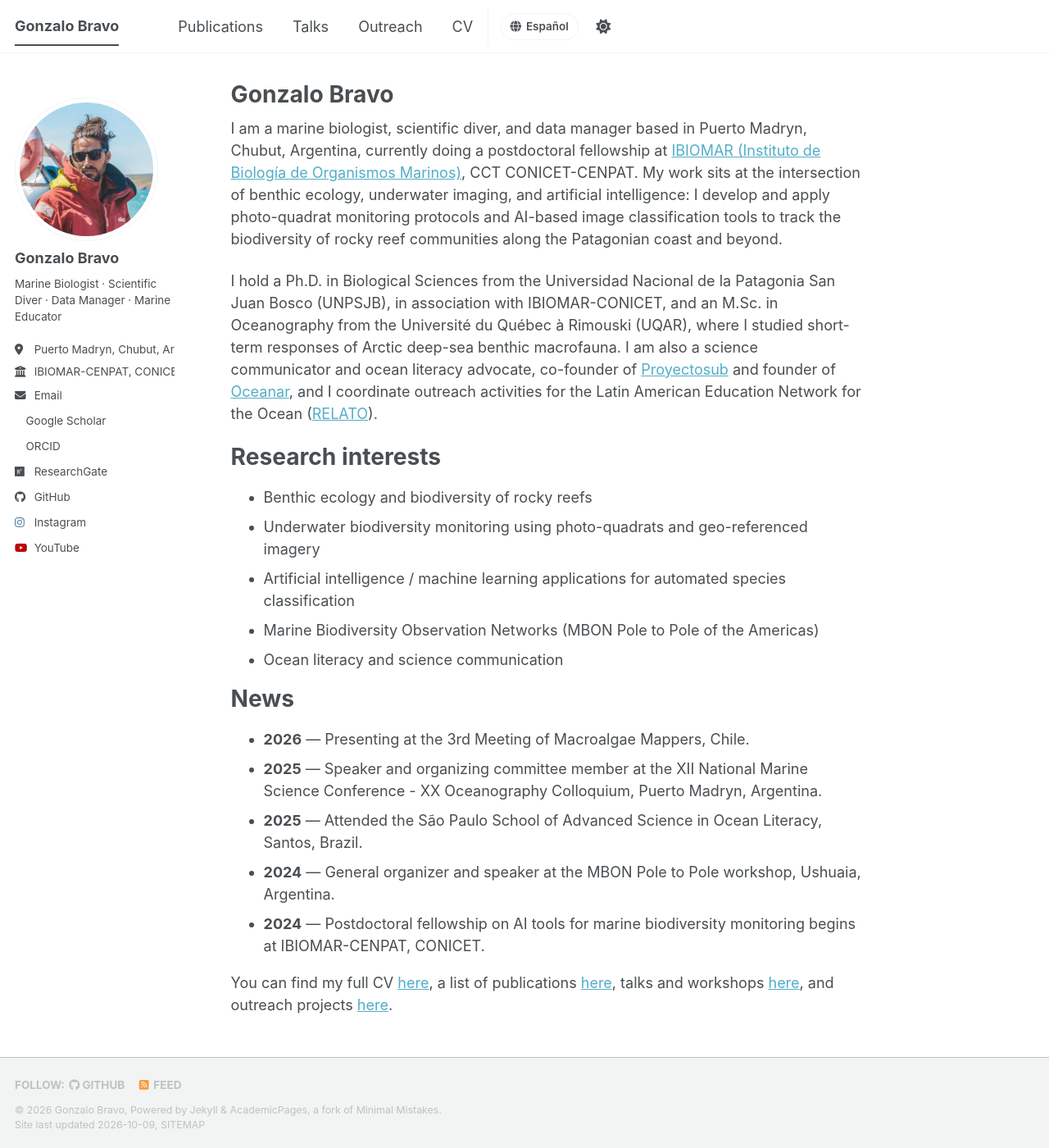
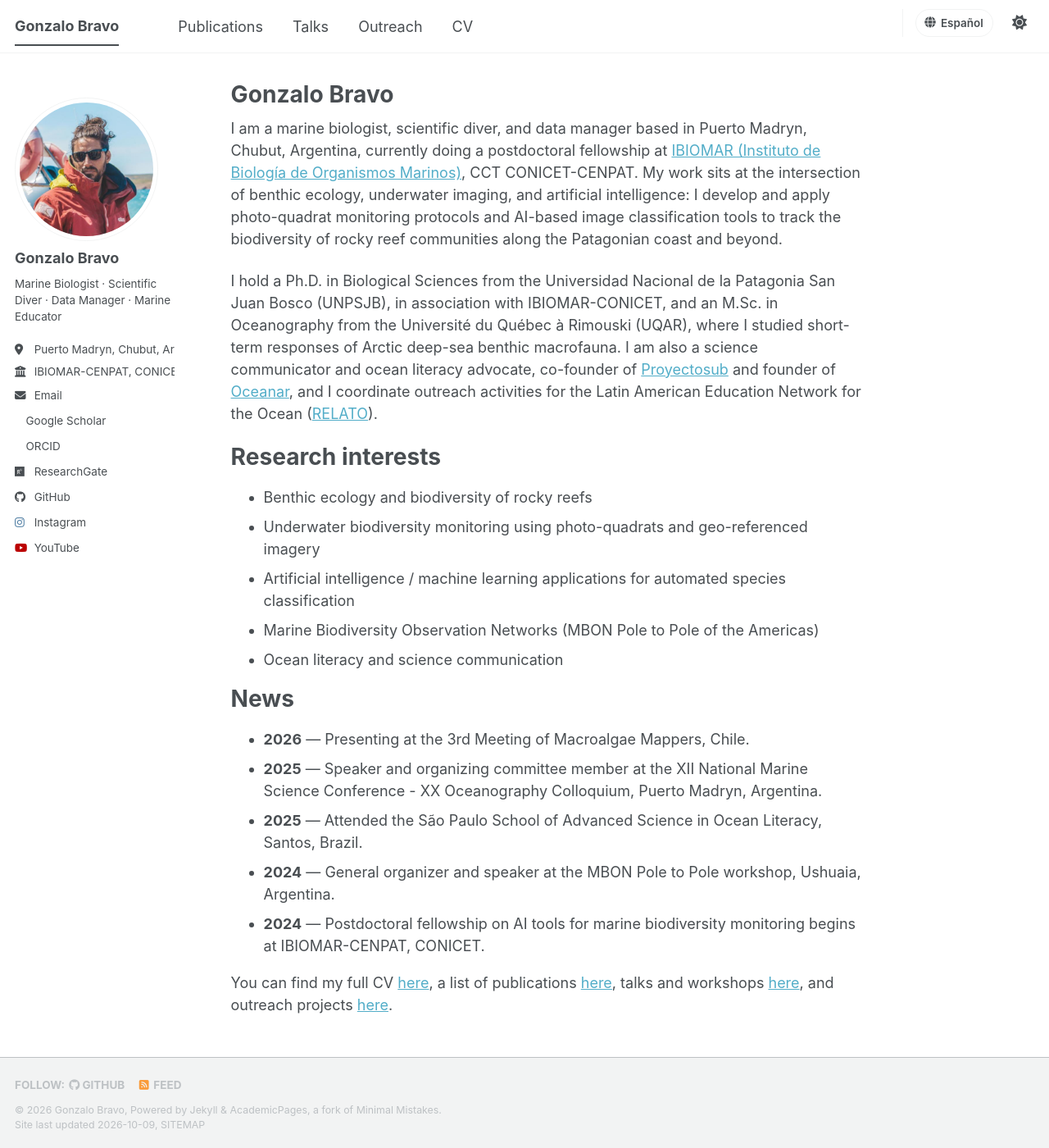
Before and after one commit to gonzalobravoargentina/gonzalobravoargentina.github.io, a Jekyll site: the page built from _pages/about.md, in a window 1280 px wide and 1400 px high. Shown: the whole window at 82% size. Built offline with Jekyll 4.4.1, drawn with Linux system fonts in a browser that asks for light colours; a style sheet for code colours, icons or effects is not loaded.

Commit message:
Align language and theme controls at right edge of header

```diff
--- a/_includes/masthead.html
+++ b/_includes/masthead.html
@@ -18,6 +18,11 @@
               <a href="{{ domain }}{% if page.lang == 'es' %}/es{% endif %}{{ link.url }}">{% if page.lang == 'es' %}{% case link.title %}{% when 'Publications' %}Publicaciones{% when 'Talks' %}Charlas{% when 'Outreach' %}Comunicación de la ciencia{% else %}{{ link.title }}{% endcase %}{% else %}{{ link.title }}{% endif %}</a>
             </li>
           {% endfor %}
+
+        </ul>
+        <ul class="hidden-links hidden"></ul>
+      </nav>
+      <ul class="masthead__controls" aria-label="Language and appearance">
           <li class="masthead__menu-item persist language-switch">
             {% if page.lang == 'es' %}
               <a href="{{ base_path }}{{ page.url | remove_first: '/es' }}" lang="en" hreflang="en" aria-label="Switch to English"><i class="fa-solid fa-globe" aria-hidden="true"></i> English</a>
@@ -30,9 +35,7 @@
           <li id="theme-toggle" class="masthead__menu-item persist tail">
             <a role="button" aria-labelledby="theme-icon"><i id="theme-icon" class="fa-solid fa-sun" aria-hidden="true" title="toggle theme"></i></a>
           </li>
-        </ul>
-        <ul class="hidden-links hidden"></ul>
-      </nav>
+      </ul>
     </div>
   </div>
 </div>
--- a/_sass/layout/_masthead.scss
+++ b/_sass/layout/_masthead.scss
@@ -81,7 +81,7 @@
 }
 
 /* Keep the language control visually separate from section navigation. */
-.greedy-nav .visible-links .language-switch {
+.masthead__controls .language-switch {
   margin-left: 0.6em;
   padding-left: 0.8em;
   border-left: 1px solid var(--global-border-color);
@@ -115,8 +115,48 @@
 }
 
 @media (max-width: 480px) {
-  .greedy-nav .visible-links .language-switch {
+  .masthead__controls .language-switch {
     margin-left: 0.2em;
     padding-left: 0.4em;
   }
 }
+
+.masthead .masthead__inner-wrap {
+  max-width: none;
+}
+
+.masthead__menu {
+  display: flex;
+  align-items: center;
+  gap: 1em;
+
+  .greedy-nav {
+    flex: 1;
+    min-width: 0;
+  }
+
+  .masthead__controls {
+    display: flex;
+    align-items: center;
+    flex: 0 0 auto;
+    gap: 0.8em;
+    margin-left: auto;
+
+    #theme-toggle a {
+      display: inline-flex;
+      align-items: center;
+      justify-content: center;
+      width: 36px;
+      height: 36px;
+      cursor: pointer;
+      color: var(--global-masthead-link-color);
+    }
+  }
+}
+
+@media (max-width: 480px) {
+  .masthead__menu {
+    gap: 0.4em;
+    .masthead__controls { gap: 0.3em; }
+  }
+}
```
